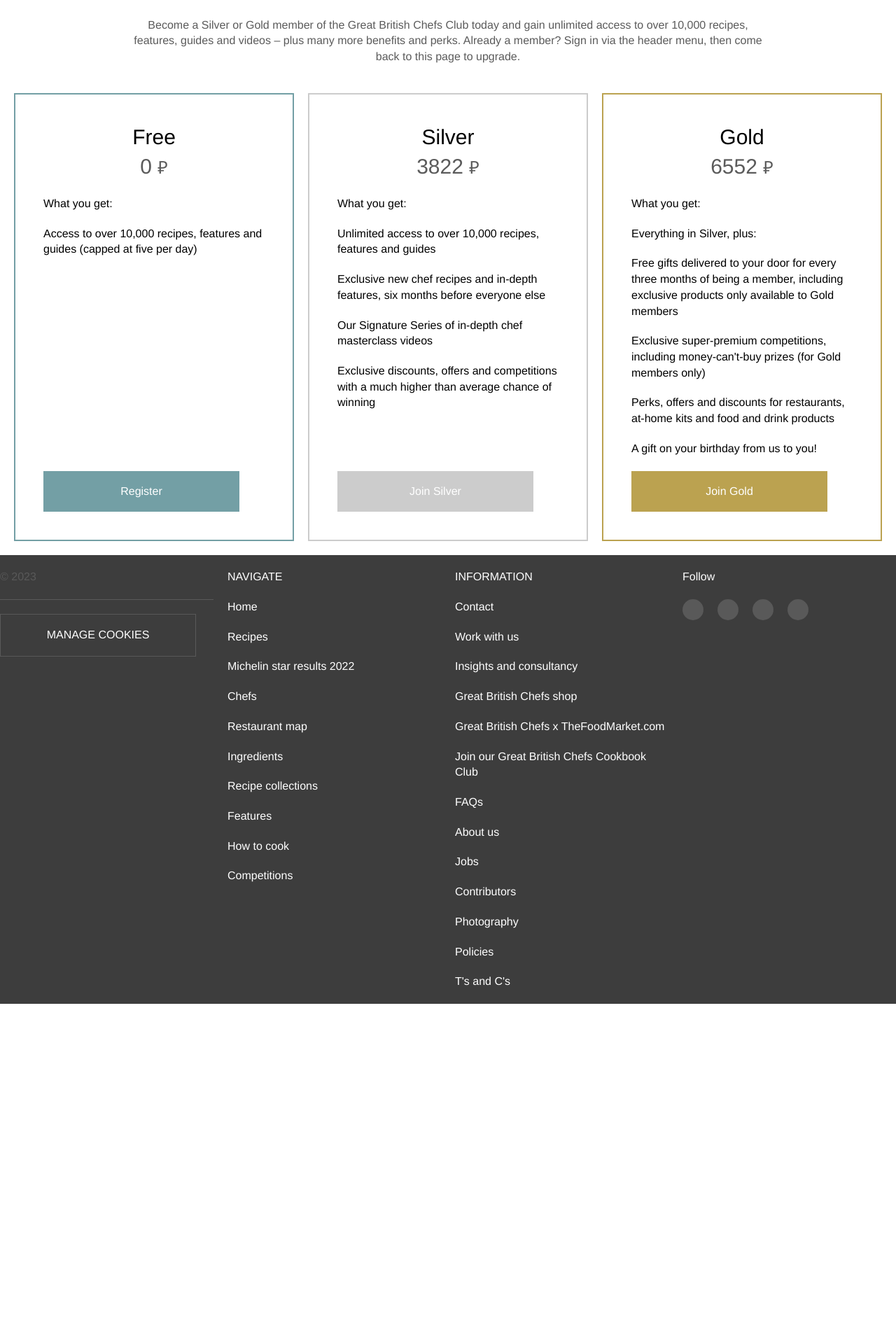
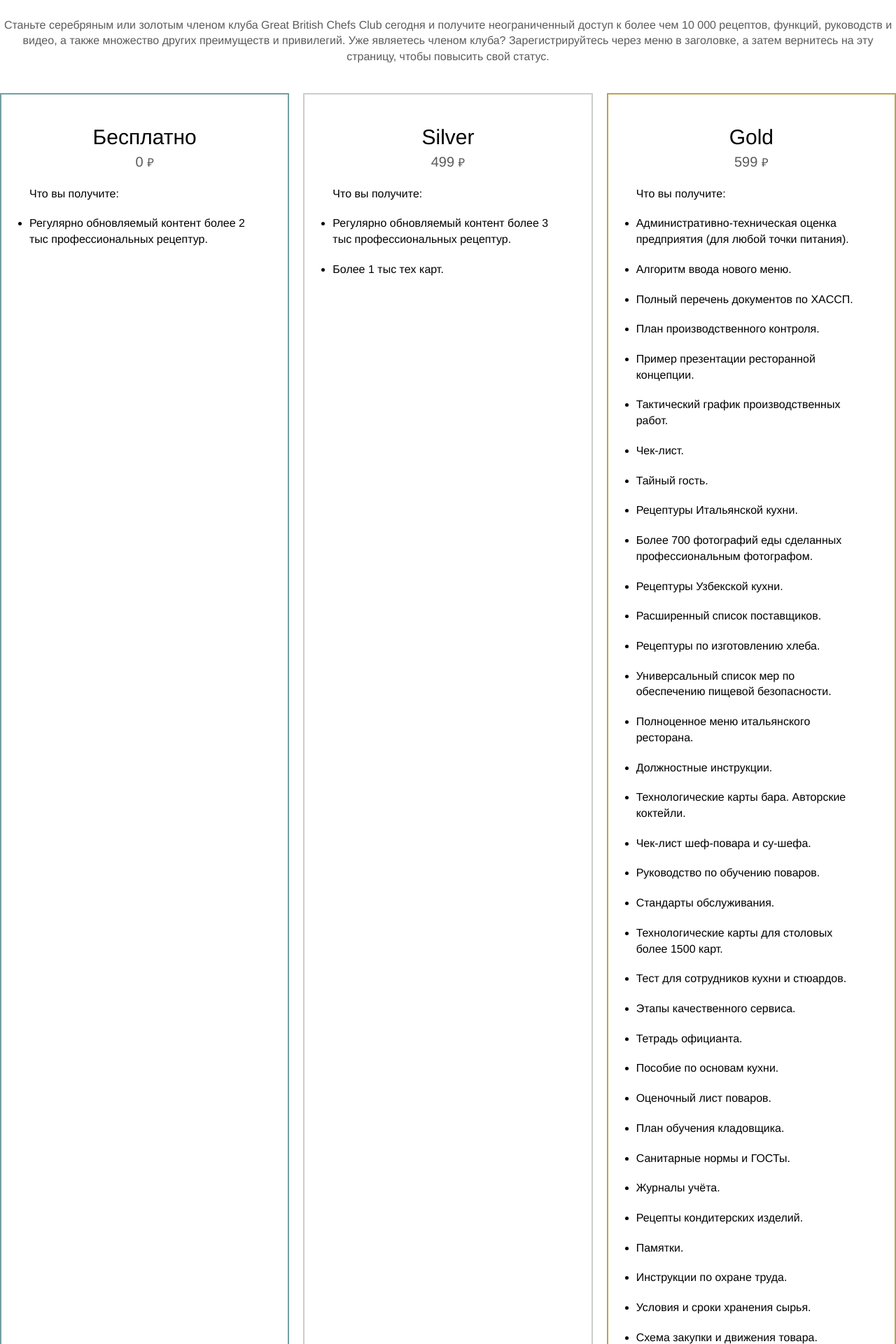
Before and after one commit to ORESHKIN9495/restresource.ru, a Vue app: page /restresource.ru/membership in a window 1280 px wide. Shown: the part 180-2100 px from the top of the page at 70% size. Before the commit the page ends 1614 px from the top, so only its background shows below. Built offline with nearby package versions, Linux system fonts and the light colour scheme.

Commit message:
refactoring membership

```diff
--- /dev/null
+++ b/src/http/price.json
@@ -0,0 +1,68 @@
+{
+  "free": {
+    "id": 0,
+    "title": "Бесплатно",
+    "cost": 0,
+    "get": [
+      "Регулярно обновляемый контент более 2 тыс профессиональныx рецептур."
+    ]
+  },
+
+  "silver": {
+    "id": 1,
+    "title": "Silver",
+    "cost": 499,
+    "get": [
+      "Регулярно обновляемый контент более 3 тыс профессиональныx рецептур.",
+      "Более 1 тыс теx карт."
+    ]
+  },
+
+  "gold": {
+    "id": 2,
+    "title": "Gold",
+    "cost": 599,
+    "get": [
+      "Административно-техническая оценка предприятия (для любой точки питания).",
+      "Алгоритм ввода нового меню.",
+      "Полный перечень документов по XAССП.",
+      "План производственного контроля.",
+      "Пример презентации ресторанной концепции.",
+      "Тактический график производственных работ.",
+      "Чек-лист.",
+      "Тайный гость.",
+      "Рецептуры Итальянской кухни.",
+      "Более 700 фотографий еды сделанных профессиональным фотографом.",
+      "Рецептуры Узбекской кухни.",
+      "Расширенный список поставщиков.",
+      "Рецептуры по изготовлению хлеба.",
+      "Универсальный список мер по обеспечению пищевой безопасности.",
+      "Полноценное меню итальянского ресторана.",
+      "Должностные инструкции.",
+      "Технологические карты бара. Авторские коктейли.",
+      "Чек-лист шеф-повара и су-шефа.",
+      "Руководство по обучению поваров.",
+      "Стандарты обслуживания.",
+      "Технологические карты для столовых более 1500 карт.",
+      "Тест для сотрудников кухни и стюардов.",
+      "Этапы качественного сервиса.",
+      "Тетрадь официанта.",
+      "Пособие по основам кухни.",
+      "Оценочный лист поваров.",
+      "План обучения кладовщика.",
+      "Санитарные нормы и ГОСТы.",
+      "Журналы учëта.",
+      "Рецепты кондитерских изделий.",
+      "Памятки.",
+      "Инструкции по охране труда.",
+      "Условия и сроки хранения сырья.",
+      "Схема закупки и движения товара.",
+      "Рецептуры для суши-бара.",
+      "Рецептуры колбасных изделий.",
+      "Курс повара.",
+      "Рецептуры по ферментации.",
+      "Стандарты ресторанного сервиса в загородном отеле.",
+      "Итд."
+    ]
+  }
+}
--- a/src/views/Membership.vue
+++ b/src/views/Membership.vue
@@ -1,95 +1,57 @@
 <script setup lang="ts">
 import { useRouter } from "vue-router";
+
+import price from "../http/price.json";
 
 const router = useRouter();
 </script>
 
 <template>
   <section>
-    <h1>Join our Club</h1>
+    <h1>Вступайте в наш клуб</h1>
 
     <p>
-      Become a Silver or Gold member of the Great British Chefs Club today and
-      gain unlimited access to over 10,000 recipes, features, guides and videos
-      – plus many more benefits and perks. Already a member? Sign in via the
-      header menu, then come back to this page to upgrade.
+      Станьте серебряным или золотым членом клуба Great British Chefs Club
+      сегодня и получите неограниченный доступ к более чем 10 000 рецептов,
+      функций, руководств и видео, а также множество других преимуществ и
+      привилегий. Уже являетесь членом клуба? Зарегистрируйтесь через меню в
+      заголовке, а затем вернитесь на эту страницу, чтобы повысить свой статус.
     </p>
 
     <div>
-      <ul>
+      <ul v-for="i in price">
         <h2>
-          Free
+          {{ i.title }}
 
-          <p>0 <small>₽</small></p>
+          <p>{{ i.cost }} <small>₽</small></p>
         </h2>
 
-        <span>What you get:</span>
+        <h3>Что вы получите:</h3>
 
-        <li>
-          Access to over 10,000 recipes, features and guides (capped at five per
-          day)
+        <li v-for="g in i.get">
+          {{ g }}
         </li>
 
-        <button @click="router.push({ path: '/restresource.ru/signup' })">
-          Register
+        <button
+          v-if="i.id === 0"
+          @click="router.push({ path: '/restresource.ru/signup' })"
+        >
+          Регистрация
         </button>
-      </ul>
 
-      <ul>
-        <h2>
-          Silver
+        <button
+          v-if="i.id === 1"
+          @click="router.push({ path: '/restresource.ru/signup' })"
+        >
+          Join Silver
+        </button>
 
-          <p>3822 <small>₽</small></p>
-        </h2>
-
-        <span>What you get:</span>
-
-        <li>Unlimited access to over 10,000 recipes, features and guides</li>
-
-        <li>
-          Exclusive new chef recipes and in-depth features, six months before
-          everyone else
-        </li>
-
-        <li>Our Signature Series of in-depth chef masterclass videos</li>
-
-        <li>
-          Exclusive discounts, offers and competitions with a much higher than
-          average chance of winning
-        </li>
-
-        <button>Join Silver</button>
-      </ul>
-
-      <ul>
-        <h2>
-          Gold
-
-          <p>6552 <small>₽</small></p>
-        </h2>
-
-        <span>What you get:</span>
-
-        <li>Everything in Silver, plus:</li>
-
-        <li>
-          Free gifts delivered to your door for every three months of being a
-          member, including exclusive products only available to Gold members
-        </li>
-
-        <li>
-          Exclusive super-premium competitions, including money-can't-buy prizes
-          (for Gold members only)
-        </li>
-
-        <li>
-          Perks, offers and discounts for restaurants, at-home kits and food and
-          drink products
-        </li>
-
-        <li>A gift on your birthday from us to you!</li>
-
-        <button>Join Gold</button>
+        <button
+          v-else-if="i.id === 2"
+          @click="router.push({ path: '/restresource.ru/signup' })"
+        >
+          Join Gold
+        </button>
       </ul>
     </div>
   </section>
@@ -99,13 +61,9 @@
 section {
   display: grid;
   gap: 40px;
+  margin: 20px auto;
+  max-width: 1360px;
   text-align: center;
-  margin: 20px auto;
-
-  p {
-    max-width: 900px;
-    margin: auto;
-  }
 
   h1 {
     font-size: 30px;
@@ -113,17 +71,19 @@
 
   h2 {
     text-align: center;
+
+    p {
+      font-size: 20px;
+    }
   }
 
   div {
-    display: flex;
+    display: grid;
+    grid-template-columns: repeat(3, 1fr);
     gap: 20px;
-    max-width: 1360px;
-    margin: auto;
 
     @media only screen and (max-width: 996px) {
-      flex-wrap: wrap;
-      justify-content: center;
+      grid-template-columns: 1fr;
     }
 
     ul {
@@ -131,14 +91,13 @@
       display: flex;
       flex-direction: column;
       gap: 20px;
+      list-style: disc;
       padding: 40px;
-      justify-items: center;
-      max-width: 400px;
       text-align: left;
 
       button {
         background: #739fa5;
-        margin: auto 0 0;
+        margin: auto auto 0;
       }
 
       &:nth-child(2) {
```
